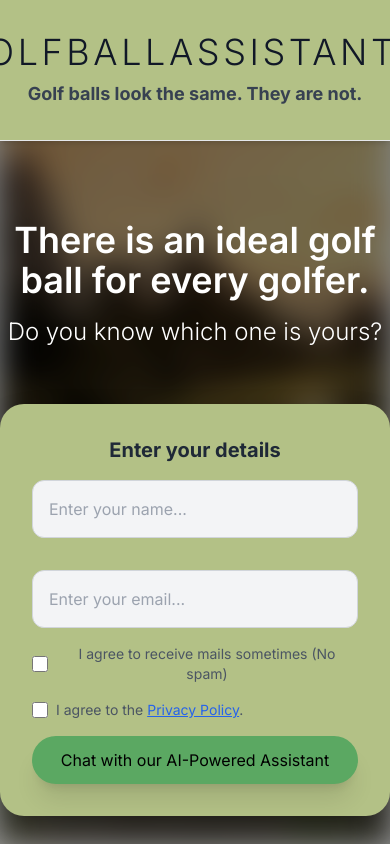
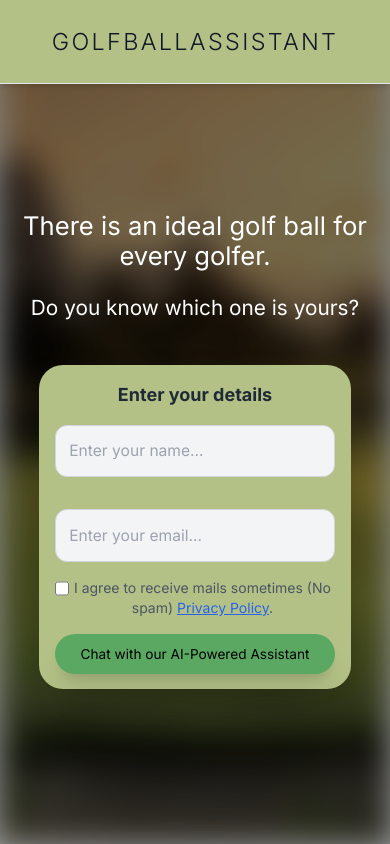
Before and after one commit to okuspocus/golfballassistant, a Next.js app: page / in a window 390 px wide. Built offline with nearby package versions, Linux system fonts and the light colour scheme.

Commit message:
Updating styles, prompt and design

```diff
--- a/app/api/chat/route.ts
+++ b/app/api/chat/route.ts
@@ -2,7 +2,7 @@ import OpenAI from "openai";
 import { OpenAIStream, StreamingTextResponse } from "ai";
 
 const openai = new OpenAI({
-  apiKey: process.env.OPENAI_API_KEY_DAN,
+  apiKey: process.env.OPENAI_API_KEY,
 });
 
 export const runtime = "edge"; // Mantener el runtime como 'edge'
@@ -19,7 +19,7 @@ export async function POST(req: Request) {
     messages: [
       {
         role: 'system',
-        content: 'You are a golf professional and a golf ball expert, and you speak englsih, spanish and catalan. You ask the user for diverse aspects on his current golf gamea nd to elaborate a little on his answers, about 4-5 questions, one question at a time, and from the info you get, you advise on the best golf ball for him (Try to give priorty to the not so famous models), giving a couple of options with some details on why. Before giving your recommendations explain the user that the ideal ball for his game is not always the expensier or the cheapest one, but the one is designed to better fit his game. Use only real, well-known golf ball models and if needed check them out on the internet. If you do not understand the game characteristics of the user, ask for additional details and do not accept monosylabus. If you are asked for anything not related to golf or something unknown to you, politely decline the answer and do not provide advice.',
+        content: 'You are a golf professional and a golf ball expert, and you speak englsih, spanish and catalan. You ask the user for diverse aspects on his current golf game and to elaborate a little on his answers, about 4-5 questions, one question at a time, and from the info you get, you advise on the best golf ball for him (Try to give priorty to the not so famous models), giving a couple of options with some details on why. Before giving your recommendations explain the user that the ideal ball for his game is not always the expensier or the cheapest one, but the one is designed to better fit his game. Use only real, well-known golf ball models and if needed check them out on the internet. If you do not understand the game characteristics of the user, ask for additional details and do not accept monosylabus. If you are asked for anything not related to golf or something unknown to you, politely decline the answer and do not provide advice.',
       },
       ...messages,
     ],
--- a/app/chat/page.tsx
+++ b/app/chat/page.tsx
@@ -25,7 +25,8 @@ export default function Chat() {
   const [userName, setUserName] = useState<string | null>(null);
   const [isAuthenticated, setIsAuthenticated] = useState<boolean>(false);
   const [loading, setLoading] = useState(true);
-  const [reportSuccess, setReportSuccess] = useState(false); // Estado para rastrear el éxito del informe
+  const [reportSuccess, setReportSuccess] = useState(false);
+  const [isMobile, setIsMobile] = useState<boolean>(false); // Nueva variable para detectar dispositivo
 
   const [locale, setLocale] = useState<'en' | 'es' | 'ca'>('en');
   const [localeLoaded, setLocaleLoaded] = useState(false);
@@ -122,21 +123,33 @@ export default function Chat() {
     }
   }, [messages, previousBallModels]);
 
+  // Detectar si el dispositivo es móvil
+  useEffect(() => {
+    const handleResize = () => {
+      setIsMobile(window.innerWidth <= 768);
+    };
+
+    handleResize(); // Detectar tamaño al cargar la página
+    window.addEventListener("resize", handleResize);
+
+    return () => {
+      window.removeEventListener("resize", handleResize);
+    };
+  }, []);
+
   const handleExit = async () => {
     const userEmail = sessionStorage.getItem("userEmail");
     const userName = sessionStorage.getItem("userName");
 
-    // Capturar los mensajes de la conversación
     const conversation = messages.map(msg => ({ role: msg.role, content: msg.content }));
 
     if (sendReport && userEmail) {
       setModalMessage(t.report_generating);
       setShowModal(true);
       setShowOkButton(false);
-      setReportSuccess(false); // Reiniciar estado de éxito
+      setReportSuccess(false);
 
       try {
-        // Enviar informe
         const reportResponse = await fetch('/api/sendReport', {
           method: 'POST',
           headers: { 'Content-Type': 'application/json' },
@@ -150,7 +163,7 @@ export default function Chat() {
           setModalMessage(errorMessage);
         } else {
           setModalMessage(`${t.report_sent_message} ${t.farewell_message}`);
-          setReportSuccess(true); // Marcar como éxito si se envía correctamente
+          setReportSuccess(true);
         }
       } catch {
         setModalMessage(t.report_error_message);
@@ -163,7 +176,6 @@ export default function Chat() {
       setShowOkButton(true);
     }
 
-    // Guardar los datos en el CSV al final de la interacción
     if (userEmail && userName) {
       try {
         await fetch('/api/saveUser', {
@@ -194,25 +206,14 @@ export default function Chat() {
   }
 
   return (
-    <div className="flex flex-col w-full h-screen py-24 mx-auto overflow-hidden bg-gray-100">
-      <header className="w-full py-8 fixed top-0 z-10 border-b border-gray-200 shadow-md" style={{ backgroundColor: "#B3C186" }}>
-  <div className="text-center relative">
-    <div className="flex items-center justify-center gap-2">
-      <h1 className="text-4xl font-light text-gray-900 tracking-widest uppercase">
-        GolfBallAssistant
-      </h1>
-      <div className="flex items-center ml-2">
-        <span className="mr-1 text-sm text-gray-700">by</span>
-        <img src="bolasgolflogo.png" alt="Logo Bolas.golf" className="logo-enhanced" />
-      </div>
-    </div>
-    <p className="text-lg font-bold text-gray-700 mt-2">
-      Golf balls look the same. They are not.
-    </p>
-  </div>
-</header>
+    <div className="flex flex-col w-full h-screen pt-20 mx-auto overflow-hidden bg-gray-100">
+      <header className="w-full py-6 fixed top-0 z-10 border-b border-gray-200 shadow-md bg-[#B3C186] text-center">
+        <h1 className="text-3xl font-light text-gray-900 tracking-widest uppercase">
+          GolfBallAssistant
+        </h1>
+      </header>
 
-      <div className="flex flex-row w-full h-full mt-24 mx-auto overflow-hidden">
+      <div className="flex flex-row w-full h-full mt-6 mx-auto overflow-hidden">
         <div className="flex-grow flex flex-col w-2/3 h-full border-r border-gray-300 relative">
           <div
             className="absolute inset-0 bg-no-repeat bg-center bg-cover opacity-50"
@@ -268,6 +269,10 @@ export default function Chat() {
                         src={item.image_url}
                         alt={item.model_name}
                         className="adjusted-image"
+                        style={{
+                          maxWidth: isMobile ? "100px" : "300px",
+                          maxHeight: isMobile ? "200px" : "400px"
+                        }}
                       />
                     </a>
                   )}
@@ -286,7 +291,6 @@ export default function Chat() {
             )}
           </div>
 
-          {/* Exit and Send Report Section */}
           <div className="flex flex-col items-center justify-center mt-4 p-2 border-t border-gray-200 bg-[#f5f5f5] rounded-lg shadow-sm">
             <label className="flex items-center space-x-2 mb-2 text-gray-700">
               <input
@@ -306,10 +310,9 @@ export default function Chat() {
           </div>
         </div>
 
-        {/* Confirmation Modal */}
         {showModal && (
           <div className="modal-overlay">
-             <div className="modal-content">
+            <div className="modal-content">
               <p className="text-lg font-semibold mb-4">{modalMessage}</p>
               {showOkButton && (
                 <button
@@ -344,8 +347,6 @@ export default function Chat() {
             color: white;
           }
           .adjusted-image {
-            max-width: 300px;
-            max-height: 400px;
             object-fit: contain;
           }
           .modal-overlay {
--- a/app/globals.css
+++ b/app/globals.css
@@ -24,33 +24,49 @@ body {
       rgb(var(--background-end-rgb))
     )
     rgb(var(--background-start-rgb));
+  font-size: 16px; /* Base font size */
 }
 
-@layer utilities {
-  .text-balance {
-    text-wrap: balance;
+@media (max-width: 768px) {
+  body {
+    font-size: 14px;
+  }
+
+  h1 {
+    font-size: 1.8rem;
+  }
+
+  h2 {
+    font-size: 1.5rem;
+  }
+
+  p {
+    font-size: 1rem;
+  }
+
+  button {
+    font-size: 1rem;
+    padding: 12px 16px;
   }
 }
-/* Estilos específicos para el modal de despedida */
-.modal-overlay {
-  position: fixed;
-  inset: 0;
-  display: flex;
-  align-items: center;
-  justify-content: center;
-  z-index: 50;
-  background-color: rgba(0, 0, 0, 0.5); /* Fondo semitransparente */
+
+img {
+  max-width: 100%;
+  height: auto; /* Escalar proporcionalmente */
 }
 
-.modal-content {
-  background-color: #ffffff; /* Fondo blanco para el modal */
-  color: #333333; /* Texto en color oscuro */
-  padding: 1.5rem;
-  border-radius: 0.5rem;
-  text-align: center;
-  max-width: 90%;
-  box-shadow: 0px 4px 15px rgba(0, 0, 0, 0.2);
+.adjusted-image {
+  max-width: 150px;
+  margin: 0 auto;
 }
+
+@media (max-width: 768px) {
+  .adjusted-image {
+    max-width: 100px;
+  }
+}
+
+/* Modal adjustments */
 .modal-overlay {
   position: fixed;
   top: 0;
@@ -66,37 +82,54 @@ body {
 
 .modal-content {
   background-color: #ffffff;
-  color: #000000; /* Asegura que el texto se vea */
-  padding: 20px;
+  padding: 16px;
   border-radius: 8px;
   width: 90%;
-  max-width: 400px;
+  max-width: 350px;
   text-align: center;
   box-shadow: 0 4px 8px rgba(0, 0, 0, 0.2);
 }
 
-.modal-message {
-  font-size: 1.1rem;
-  color: #000000; /* Color del texto del mensaje */
-  margin-bottom: 15px;
+/* Solución para alinear checkboxes y texto */
+.checkbox-container {
+  display: flex;
+  align-items: center; /* Alinear verticalmente checkbox y texto */
+  gap: 0.5rem; /* Espaciado entre el checkbox y el texto */
 }
 
-.modal-button {
-  background-color: #5BA862;
-  color: #ffffff;
-  padding: 10px 20px;
-  border: none;
-  border-radius: 5px;
-  cursor: pointer;
-  transition: background-color 0.3s ease;
+input[type="checkbox"] {
+  margin: 0;
+  padding: 0;
+  vertical-align: middle; /* Asegura el checkbox alineado */
+  width: 1.4rem; /* Tamaño del checkbox */
+  height: 1.3rem; /* Tamaño del checkbox */
 }
 
-.modal-button:hover {
-  background-color: #4a8a5a;
+.checkbox-container label {
+  font-size: 1.5rem; /* Ajusta según sea necesario */
+  line-height: 1.5; /* Alineación con el checkbox */
 }
 
-.logo-enhanced {
-  width: 8rem; /* Ajustado a cuatro veces el tamaño pequeño */
-  height: auto;
-  opacity: 0.85;
+/* Estilo para textos persuasivos */
+.persuasive-text {
+  font-size: 2.5rem; /* Tamaño por defecto */
+  line-height: 1.4;
 }
+
+.persuasive-subtext {
+  font-size: 1.5rem; /* Tamaño por defecto */
+  line-height: 1.3;
+}
+
+/* Adaptaciones para móviles */
+@media (max-width: 768px) {
+  .persuasive-text {
+    font-size: 1.6rem; /* Más grande en móviles */
+    line-height: 1.2;
+  }
+
+  .persuasive-subtext {
+    font-size: 1.3rem; /* Subtítulo también más grande */
+    line-height: 1.2;
+  }
+}
--- a/app/layout.tsx
+++ b/app/layout.tsx
@@ -16,6 +16,9 @@ export default function RootLayout({
 }>) {
   return (
     <html lang="en">
+      <head>
+        <meta name="viewport" content="width=device-width, initial-scale=1.0" />
+      </head>
       <body className={inter.className}>{children}</body>
     </html>
   );
--- a/app/page.tsx
+++ b/app/page.tsx
@@ -1,27 +1,29 @@
-//app/page.tsx
 "use client";
 
 import { useState, useEffect } from "react";
 import { useRouter } from "next/navigation";
-import Head from 'next/head';
-import translations from '../translations/translations';
+import Head from "next/head";
+import translations from "../translations/translations";
 
 export default function UserForm() {
   const [name, setName] = useState("");
   const [email, setEmail] = useState("");
-  const [acceptsPromos, setAcceptsPromos] = useState(false);
-  const [acceptsPrivacyPolicy, setAcceptsPrivacyPolicy] = useState(false);
+  const [acceptsTerms, setAcceptsTerms] = useState(false); // Nuevo estado único
   const [error, setError] = useState("");
   const [message, setMessage] = useState("");
   const [progress, setProgress] = useState(0);
 
-  const [locale, setLocale] = useState<'en' | 'es' | 'ca'>('en');
+  const [locale, setLocale] = useState<"en" | "es" | "ca">("en");
   const router = useRouter();
 
   useEffect(() => {
-    const userLocale = navigator.language || 'en';
-    const detectedLocale = userLocale.startsWith('es') ? 'es' : userLocale.startsWith('ca') ? 'ca' : 'en';
-    setLocale(detectedLocale as 'en' | 'es' | 'ca');
+    const userLocale = navigator.language || "en";
+    const detectedLocale = userLocale.startsWith("es")
+      ? "es"
+      : userLocale.startsWith("ca")
+      ? "ca"
+      : "en";
+    setLocale(detectedLocale as "en" | "es" | "ca");
   }, []);
 
   const t = translations[locale];
@@ -46,30 +48,26 @@ export default function UserForm() {
       setError(t.error_valid_email);
       return;
     }
-    if (!acceptsPromos) {
+    if (!acceptsTerms) {
       setError(t.error_promos_agree);
-      return;
-    }
-    if (!acceptsPrivacyPolicy) {
-      setError(t.error_privacy_policy_agree);
       return;
     }
 
     setError("");
     setProgress(10);
     try {
-      const response = await fetch('/api/sendVerification', {
-        method: 'POST',
-        headers: { 'Content-Type': 'application/json' },
+      const response = await fetch("/api/sendVerification", {
+        method: "POST",
+        headers: { "Content-Type": "application/json" },
         body: JSON.stringify({
           name,
           email,
           locale,
-          email_subject: t.email_subject,  // Pass subject from translations
-          email_greeting: t.email_greeting,  // Pass greeting from translations
-          email_body: t.email_body,  // Pass body content from translations
+          email_subject: t.email_subject,
+          email_greeting: t.email_greeting,
+          email_body: t.email_body,
           success_message: t.email_success,
-          name_email_required: t.name_email_required
+          name_email_required: t.name_email_required,
         }),
       });
 
@@ -77,7 +75,7 @@ export default function UserForm() {
 
       setProgress(100);
       if (response.ok) {
-        setMessage(t.email_success);  // Using translated success message
+        setMessage(t.email_success);
         setError("");
       } else {
         setError(data.message || t.error_sending_email);
@@ -91,9 +89,9 @@ export default function UserForm() {
   };
 
   useEffect(() => {
-    document.body.style.overflow = 'hidden';
+    document.body.style.overflow = "hidden";
     return () => {
-      document.body.style.overflow = 'auto';
+      document.body.style.overflow = "auto";
     };
   }, []);
 
@@ -109,102 +107,90 @@ export default function UserForm() {
       </Head>
 
       {/* Background image with blur */}
-      <div className="absolute inset-0 bg-cover bg-center filter blur-lg brightness-75" style={{ backgroundImage: 'url("/golf-course.jpg")' }}></div>
+      <div
+        className="absolute inset-0 bg-cover bg-center filter blur-lg brightness-75"
+        style={{ backgroundImage: 'url("/golf-course.jpg")' }}
+      ></div>
 
       {/* Overlay to darken the background */}
       <div className="absolute inset-0 bg-black opacity-40"></div>
 
       {/* Main content */}
-      <header className="w-full py-8 fixed top-0 z-10 border-b border-gray-200 shadow-md" style={{ backgroundColor: "#B3C186" }}>
-  <div className="text-center relative">
-    <div className="flex items-center justify-center gap-2">
-      <h1 className="text-4xl font-light text-gray-900 tracking-widest uppercase">
+      <header className="w-full py-6 fixed top-0 z-10 border-b border-gray-200 shadow-md bg-opacity-75" style={{ backgroundColor: "#B3C186" }}>
+        <h1 className="text-center text-[6vw] lg:text-4xl font-light text-gray-900 tracking-widest uppercase max-w-xs lg:max-w-lg mx-auto">
           GolfBallAssistant
         </h1>
-      <div className="flex items-center ml-2">
-        <span className="mr-1 text-sm text-gray-700">by</span>
-        <img src="bolasgolflogo.png" alt="Logo Bolas.golf" className="logo-enhanced" />
-      </div>
-    </div>
-    <p className="text-lg font-bold text-gray-700 mt-2">
-      Golf balls look the same. They are not.
-    </p>
-  </div>
       </header>
 
       {/* Centered Persuasive Text */}
-      <div className="flex flex-col items-center justify-center mt-48 mb-8 text-center z-20">
-        <p className="text-4xl font-semibold text-white mb-4 max-w-md">
+      <div className="flex flex-col items-center justify-center mt-14 mb-1 text-center z-20">
+        <p className="persuasive-text text-white mb-6 max-w-md">
           {t.persuasive_text}
         </p>
-        <p className="text-2xl font-light text-white max-w-md">
+        <p className="persuasive-subtext text-white max-w-md">
           {t.question_text}
         </p>
       </div>
 
       {/* Registration Form */}
-      <div className="relative z-20 p-8 mt-6 bg-[#B3C186] rounded-3xl shadow-2xl max-w-md w-full text-center transition-all duration-500 transform hover:scale-105">
-        <h2 className="text-xl font-bold mb-4 text-gray-800">{t.enter_details}</h2>
+      <div className="relative z-20 p-[4vw] lg:p-8 bg-[#B3C186] rounded-3xl shadow-2xl max-w-[80vw] w-full lg:max-w-md text-center transition-all duration-500 transform hover:scale-105 mt-10 lg:mt-16">
+        <h2 className="text-lg lg:text-xl font-bold mb-4 text-gray-800">{t.enter_details}</h2>
         <form onSubmit={handleSubmit} className="space-y-4">
           <input
             type="text"
             maxLength={50}
-            className="w-full p-4 mb-4 bg-gray-100 border border-gray-300 rounded-xl focus:ring-2 focus:ring-green-500 focus:bg-[#D4E1B5] transition-all text-black"
+            className="w-full p-[3.5vw] lg:p-4 mb-4 bg-gray-100 border border-gray-300 rounded-xl focus:ring-2 focus:ring-green-500 focus:bg-[#D4E1B5] transition-all text-black text-[4vw] lg:text-base"
             placeholder={t.enter_name}
             value={name}
             onChange={(e) => setName(e.target.value)}
           />
           <input
             type="email"
-            className="w-full p-4 mb-4 bg-gray-100 border border-gray-300 rounded-xl focus:ring-2 focus:ring-green-500 focus:bg-[#D4E1B5] transition-all text-black"
+            className="w-full p-[3.5vw] lg:p-4 mb-4 bg-gray-100 border border-gray-300 rounded-xl focus:ring-2 focus:ring-green-500 focus:bg-[#D4E1B5] transition-all text-black text-[4vw] lg:text-base"
             placeholder={t.enter_email}
             value={email}
             onChange={(e) => setEmail(e.target.value)}
           />
-          <div className="flex items-center mb-4">
+
+          {/* Combined Checkbox */}
+          <div className="flex items-start mb-4">
   <input
     type="checkbox"
-              className="mr-2 w-4 h-4"
-              checked={acceptsPromos}
-              onChange={() => setAcceptsPromos(!acceptsPromos)}
+    id="acceptsTerms"
+    className="mt-1 mr-2 w-12 h-12 lg:w-14 lg:h-14"
+    checked={acceptsTerms}
+    onChange={() => setAcceptsTerms(!acceptsTerms)}
   />
-            <label className="text-sm text-gray-600">
-              {t.receive_promos}
-            </label>
-          </div>
-          <div className="flex items-center mb-4">
-            <input
-              type="checkbox"
-              className="mr-2 w-4 h-4"
-              checked={acceptsPrivacyPolicy}
-              onChange={() => setAcceptsPrivacyPolicy(!acceptsPrivacyPolicy)}
-            />
-            <label className="text-sm text-gray-600">
-              {t.agree_privacy}{' '}
+  <label htmlFor="acceptsTerms" className="text-sm text-gray-600">
+    {t.receive_promos}{" "}
     <a
       href={
-                  locale === 'es'
-                    ? 'https://bolas.golf/politica-de-privacidad/'
-                    : locale === 'ca'
-                    ? 'https://bolas.golf/ca/politica-de-privacidad/'
-                    : 'https://bolas.golf/en/politica-de-privacidad/' // inglés por defecto
+        locale === "es"
+          ? "https://bolas.golf/politica-de-privacidad/"
+          : locale === "ca"
+          ? "https://bolas.golf/ca/politica-de-privacidad/"
+          : "https://bolas.golf/en/politica-de-privacidad/"
       }
       className="underline text-blue-600"
       target="_blank"
       rel="noopener noreferrer"
     >
       {t.privacy_policy}
-              </a>.
+    </a>
+    .
   </label>
 </div>
 
-          {error && <p className="text-[#b22222] text-md font-semibold mb-4">{error}</p>}
-          {message && <p className="text-[#006400] text-lg font-semibold mb-4">{message}</p>}
+
+
+
+          {error && <p className="text-[#8B0000] text-[4vw] lg:text-lg font-bold mb-4">{error}</p>}
+          {message && <p className="text-[#2E4D34] text-[4vw] lg:text-lg font-bold mb-4">{message}</p>}
 
           <button
             type="submit"
-            className="w-full py-3 text-black rounded-full shadow-xl transition-all focus:outline-none focus:ring-4 focus:ring-green-300 relative overflow-hidden"
-            style={{ backgroundColor: "#5BA862", position: 'relative' }}
+            className="w-full py-[2.5vw] lg:py-2 text-black rounded-full shadow-xl transition-all focus:outline-none focus:ring-4 focus:ring-green-300 relative overflow-hidden text-[3.5vw] lg:text-base"
+            style={{ backgroundColor: "#5BA862", position: "relative" }}
             disabled={progress > 0 && progress < 100}
           >
             <div
--- a/pages/api/sendReport.js
+++ b/pages/api/sendReport.js
@@ -7,7 +7,7 @@ import path from 'path';
 import translations from '../../translations/translations';
 
 const openai = new OpenAI({
-  apiKey: process.env.OPENAI_API_KEY_DAN,
+  apiKey: process.env.OPENAI_API_KEY,
 });
 
 const transporter = nodemailer.createTransport({
```
Lines whose indentation alone changed are shown as unchanged.
